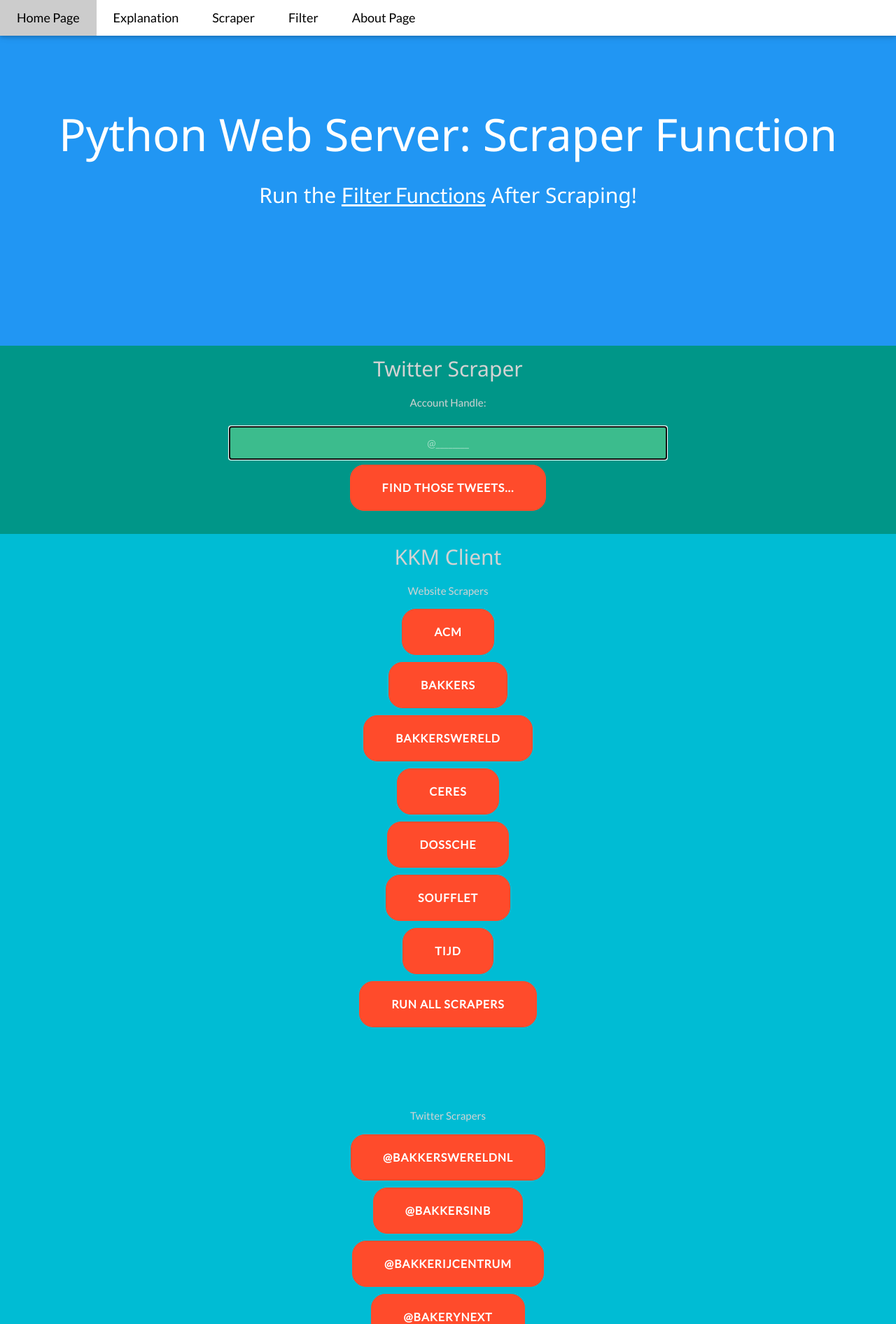
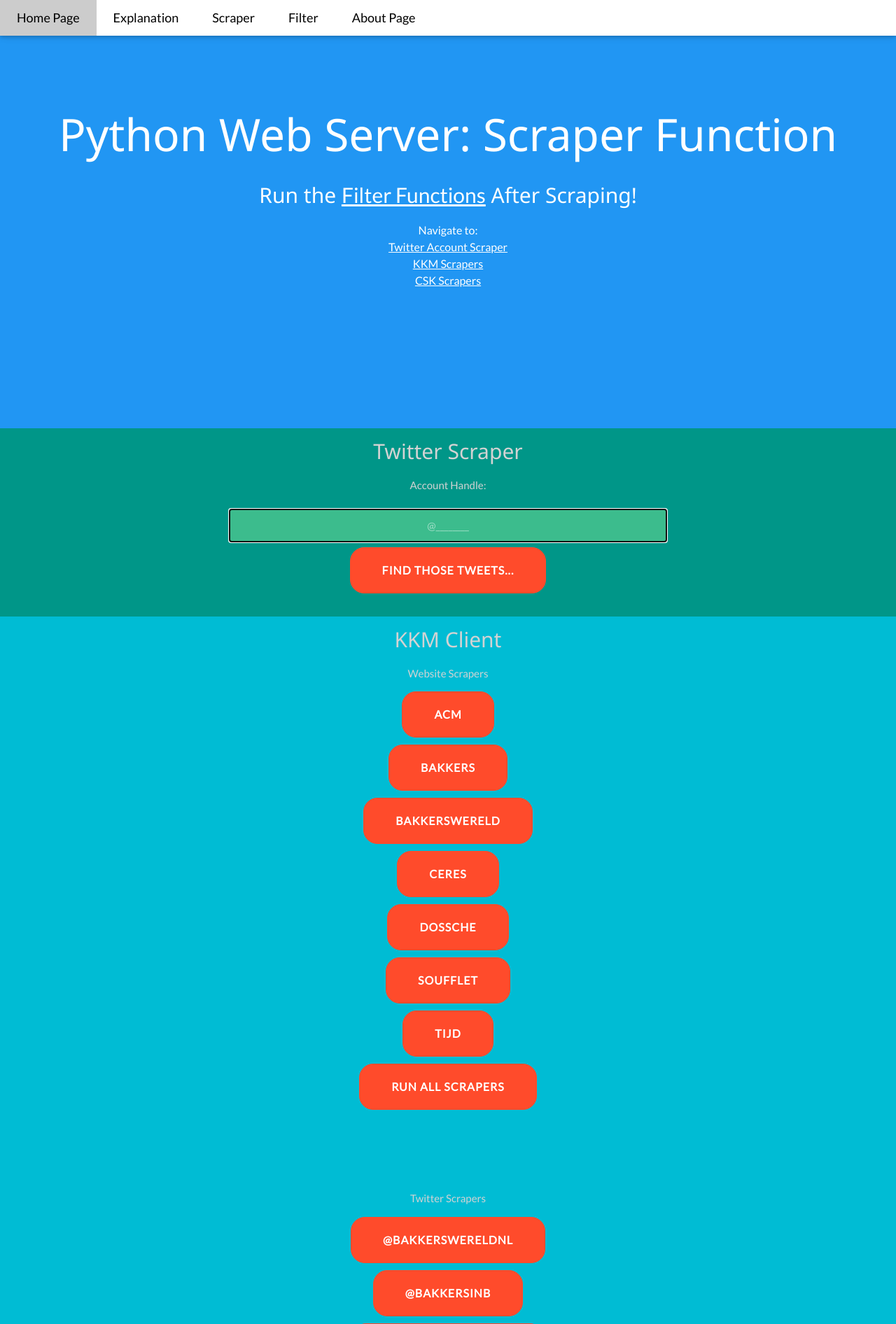
Before and after one commit to aseth99/WebServer, a Flask app: page /scraper in a window 1280 px wide. Shown: the top 1892 px of the page at 70% size. Run offline with Flask 2, Linux system fonts and the light colour scheme.

Commit message:
small changes

```diff
--- a/static/styleScraper.css
+++ b/static/styleScraper.css
@@ -23,24 +23,7 @@ input[type=text] {
   border: none;
   background-color: #3CBC8D;
   color: white;
-  /*float: left;*/
 }
-/*.button {
-  background-color: #009900;
-  border: 1px solid green;;
-  color: white;
-  padding: 20px;
-  text-align: center;
-  text-decoration: none;
-  display: inline-block;
-  font-size: 16px;
-  margin: 4px 2px;
-  transition-duration: 0.4s;
-  cursor: pointer;
-  border: 2px solid #4CAF50;
-  border-radius: 50%;
-  float: left;
-}*/
 button {
     border-radius: 20px;
     border: 1px solid #ff4b2b;
@@ -72,21 +55,14 @@ button:hover {
   color: lightgrey;
 
 }
-/*
-.button:active {
-  background-color: #3e8e41;
-  transform: translateY(4px);
-}*/
 
 /* Style the content */
 .content {
   background-color: #ddd;
   padding: 10px;
-  height: 200px; /* Should be removed. Only for demonstration */
 }
 
 /* Style the footer */
 .footer {
   background-color: #f1f1f1;
-  padding: 10px;
 }
--- a/templates/scraper.html
+++ b/templates/scraper.html
@@ -31,10 +31,18 @@
   </div>
 </div>
 
-
-<header class="w3-container w3-blue w3-center" style="padding:128px 16px">
+<header class="w3-container w3-blue w3-center" style="padding:128px 16px" id="header">
   <h1 class="w3-margin w3-jumbo">Python Web Server: Scraper Function</h1>
   <h2 style="color: white">Run the <a href="{{url_for('filter')}}">Filter Functions</a> After Scraping!<h2>
+  <p style="color: white; font-size: 16px">Navigate to:
+    <br>
+    <a href="#twitact">Twitter Account Scraper</a>
+    <br>
+    <a href="#kkm">KKM Scrapers</a>
+    <br>
+    <a href="#csk">CSK Scrapers</a>
+  </p>
+
   <br>
   <div id="div1" class="fa" style="display: none"></div>
 
@@ -56,7 +64,10 @@
 
 </header>
 
-<div class="w3-container w3-teal">
+
+<div class="w3-main" id ="main">
+
+  <div class="w3-container w3-teal" id="twitact">
 
     <h2>Twitter Scraper</h2>
     <p>Account Handle:</p>
@@ -67,7 +78,7 @@
     </form>
     <br>
   </div>
-<div class="w3-container w3-cyan">
+  <div class="w3-container w3-cyan" id="kkm">
       <h2>KKM Client</h2>
 
       <p id="test">Website Scrapers</p>
@@ -141,7 +152,7 @@
       </form>
       <br>
   </div>
-<div class="w3-container w3-teal">
+  <div class="w3-container w3-teal" id="csk">
       <h2>CSK Client</h2>
       <p id="test1">Website Scrapers</p>
       <form action="/ranscraper1/" method="post">
@@ -201,6 +212,7 @@
         <button class="button" name="forwardBtn21" type="submit" onclick="document.getElementById('div1').style.display='block'">Run all CSK twitter scrapers</button>
       </form>
     </div>
+  </div>
 <div class="footer w3-blue">
   <p>Still in progress...</p>
   <a href="https://facebook.com">Facebook</a>
```
Also changed, not shown: templates/explain.html (+2 -8 lines). Lines whose indentation alone changed are shown as unchanged.
